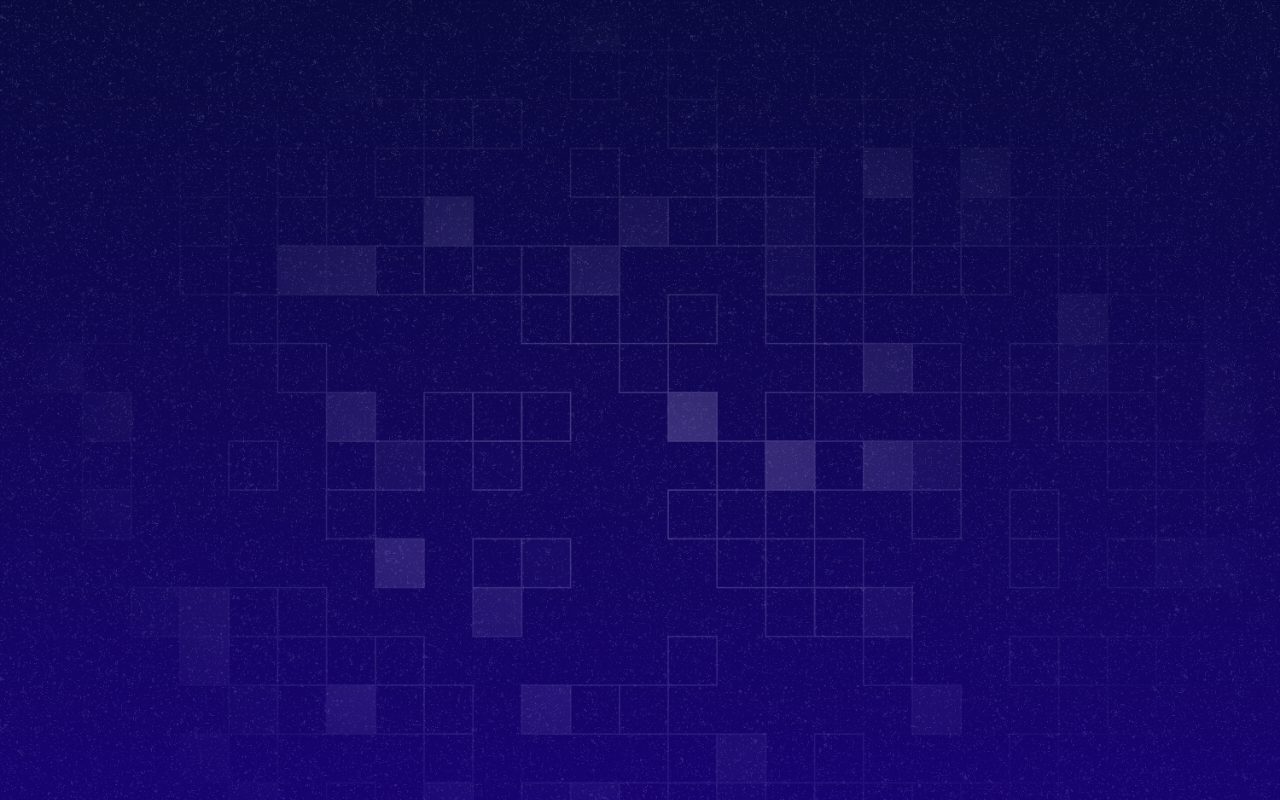
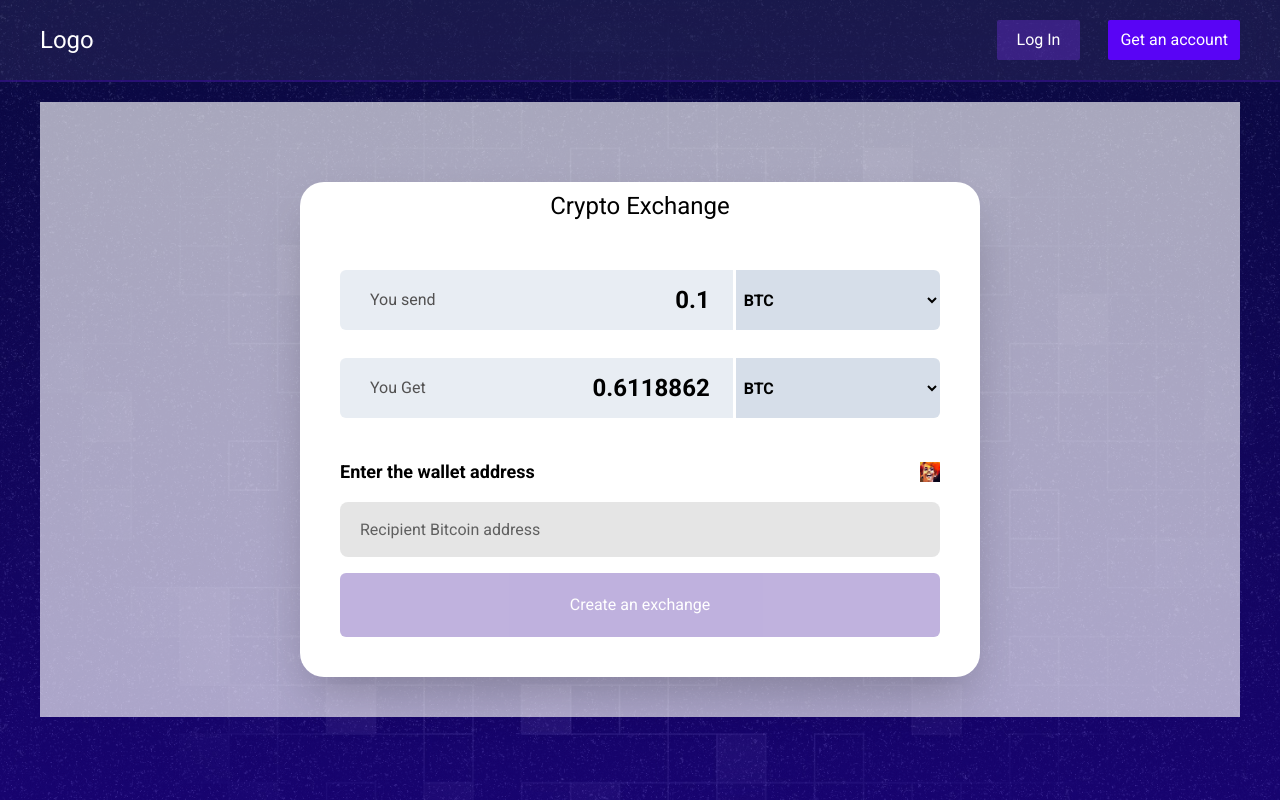
Before and after one commit to Kamasah-Dickson/CryptoExchange, a React (Vite) app: page /exchange in a window 1280 px wide. Before the commit this address had no page. Built offline with nearby package versions, Linux system fonts and the light colour scheme.

Commit message:
update main

```diff
--- a/src/main.tsx
+++ b/src/main.tsx
@@ -5,12 +5,14 @@ import "./index.scss";
 import { BrowserRouter as Router, Route, Routes } from "react-router-dom";
 import Login from "./Pages/Login";
 import Signup from "./Pages/Signup";
+import Exchange from "./Pages/Exchange";
 
 ReactDOM.createRoot(document.getElementById("root") as HTMLElement).render(
 	<React.StrictMode>
 		<Router>
 			<Routes>
 				<Route path="/" element={<App />} />
+				<Route path="/exchange" element={<Exchange />} />
 				<Route path="/login" element={<Login />} />
 				<Route path="/signup" element={<Signup />} />
 			</Routes>
```
